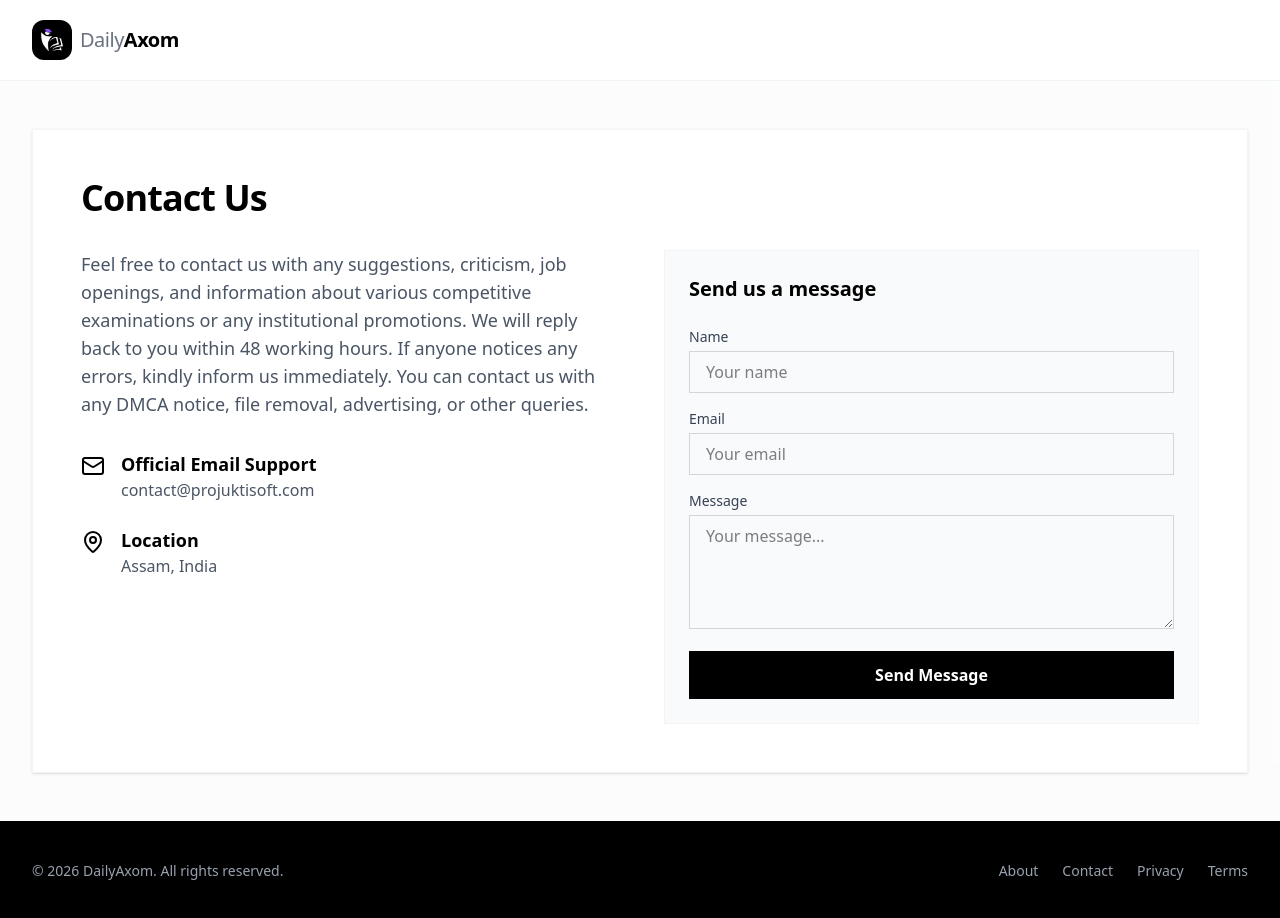
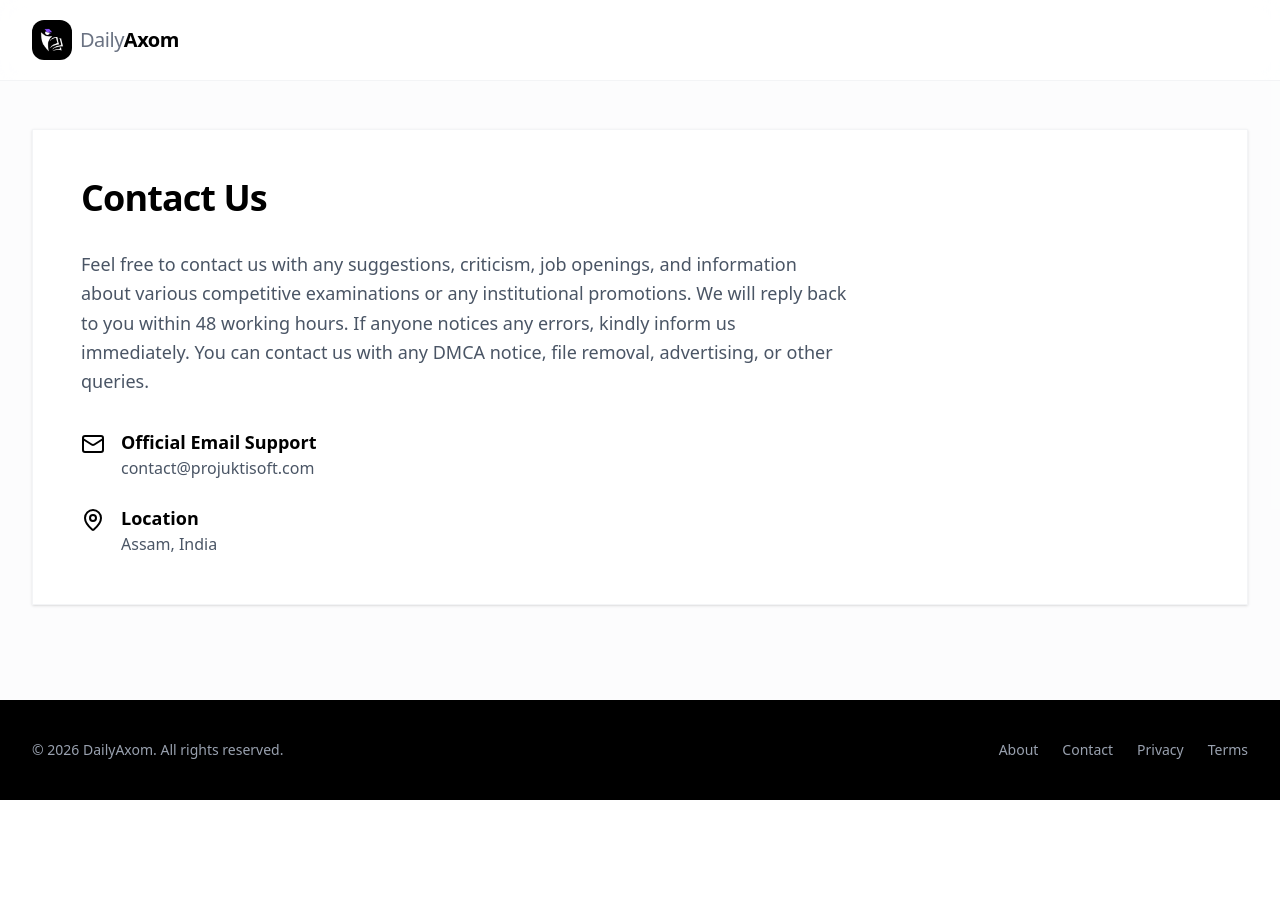
Before and after one commit to bloggerkhurshid/dailyaxom-tools, a React (Vite) app: page /contact in a window 1280 px wide. Shown: the top 918 px of the page. After the commit the page ends 800 px from the top, so only its background shows below. Built offline with nearby package versions, Linux system fonts and the light colour scheme.

Commit message:
UI tweaks: width fixes, icons, copy updates, remove contact form

```diff
--- a/package.json
+++ b/package.json
@@ -10,6 +10,7 @@
     "preview": "vite preview"
   },
   "dependencies": {
+    "@emailjs/browser": "^4.4.1",
     "html2pdf.js": "^0.14.0",
     "jspdf": "^4.2.1",
     "pdfjs-dist": "^6.0.227",
--- a/src/pages/Contact.jsx
+++ b/src/pages/Contact.jsx
@@ -8,9 +8,8 @@ export default function Contact() {
     <div className="max-w-7xl mx-auto bg-white p-8 md:p-12 shadow-sm border border-gray-100">
       <h1 className="text-4xl font-extrabold mb-8 tracking-tight">Contact Us</h1>
 
-      <div className="grid grid-cols-1 md:grid-cols-2 gap-12">
-        <div>
-          <p className="text-lg text-gray-600 mb-8">
+      <div className="max-w-3xl">
+        <p className="text-lg text-gray-600 mb-8 leading-relaxed">
           Feel free to contact us with any suggestions, criticism, job openings, and information about various competitive examinations or any institutional promotions. We will reply back to you within 48 working hours. If anyone notices any errors, kindly inform us immediately. You can contact us with any DMCA notice, file removal, advertising, or other queries.
         </p>
 
@@ -32,28 +31,6 @@ export default function Contact() {
           </div>
         </div>
       </div>
-
-        <div className="bg-gray-50 p-6 border border-gray-100">
-          <h3 className="font-bold text-xl mb-6">Send us a message</h3>
-          <form className="space-y-4" onSubmit={(e) => e.preventDefault()}>
-            <div>
-              <label className="block text-sm font-medium text-gray-700 mb-1">Name</label>
-              <input type="text" className="w-full px-4 py-2 border border-gray-300 focus:ring-black focus:border-black transition-colors" placeholder="Your name" />
-            </div>
-            <div>
-              <label className="block text-sm font-medium text-gray-700 mb-1">Email</label>
-              <input type="email" className="w-full px-4 py-2 border border-gray-300 focus:ring-black focus:border-black transition-colors" placeholder="Your email" />
-            </div>
-            <div>
-              <label className="block text-sm font-medium text-gray-700 mb-1">Message</label>
-              <textarea rows={4} className="w-full px-4 py-2 border border-gray-300 focus:ring-black focus:border-black transition-colors" placeholder="Your message..."></textarea>
-            </div>
-            <button type="submit" className="w-full bg-black text-white font-semibold py-3 hover:bg-gray-800 transition-colors">
-              Send Message
-            </button>
-          </form>
-        </div>
-      </div>
     </div>
     </>
   );
--- a/src/pages/tools/ImageCompressor.jsx
+++ b/src/pages/tools/ImageCompressor.jsx
@@ -115,7 +115,7 @@ export default function ImageCompressor() {
 
   return (
     <>
-    <SEO title="Image Compressor | Reduce Photo Size Online" description="Compress images without losing quality online. Reduce file size for faster uploads." url="/image-compressor" />
+    <SEO title="Image Compressor - Reduce Photo Size Online" description="Compress images without losing quality online. Reduce file size for faster uploads." url="/image-compressor" />
     <div className="max-w-7xl mx-auto space-y-12">
       <div className="grid grid-cols-1 md:grid-cols-2 gap-8">
         {/* Actions / Inputs */}
--- a/src/pages/tools/ImageConverter.jsx
+++ b/src/pages/tools/ImageConverter.jsx
@@ -93,7 +93,7 @@ export default function ImageConverter() {
 
   return (
     <>
-    <SEO title="Image Format Converter | JPG, PNG, WEBP" description="Convert images instantly between JPG, PNG, and WEBP formats online." url="/image-converter" />
+    <SEO title="Image Format Converter - JPG, PNG, WEBP" description="Convert images instantly between JPG, PNG, and WEBP formats online." url="/image-converter" />
     <div className="max-w-7xl mx-auto space-y-12">
       <div className="grid grid-cols-1 md:grid-cols-2 gap-8">
         {/* Actions / Inputs */}
--- a/src/pages/tools/ImageResizer.jsx
+++ b/src/pages/tools/ImageResizer.jsx
@@ -105,7 +105,7 @@ export default function ImageResizer() {
 
   return (
     <>
-    <SEO title="Free Image Resizer Tool | DailyAxom Tools" description="Resize images to passport size, ADRE photo, and custom dimensions online." url="/image-resizer" />
+    <SEO title="Free Image Resizer - DailyAxom Tools" description="Resize images to passport size, ADRE photo, and custom dimensions online." url="/image-resizer" />
     <div className="max-w-7xl mx-auto space-y-12">
       <div className="grid grid-cols-1 md:grid-cols-2 gap-8">
         {/* Actions / Inputs */}
--- a/src/pages/tools/ImagesToPdf.jsx
+++ b/src/pages/tools/ImagesToPdf.jsx
@@ -92,7 +92,7 @@ export default function ImagesToPdf() {
 
   return (
     <>
-    <SEO title="Images to PDF Converter | DailyAxom Tools" description="Convert multiple images to PDF online with quality control." url="/images-to-pdf" />
+    <SEO title="Images to PDF Converter - DailyAxom Tools" description="Convert multiple images to PDF online with quality control." url="/images-to-pdf" />
     <div className="max-w-7xl mx-auto space-y-12">
       <div className="grid grid-cols-1 md:grid-cols-2 gap-8">
 
--- a/src/pages/tools/PdfCompressor.jsx
+++ b/src/pages/tools/PdfCompressor.jsx
@@ -170,7 +170,7 @@ export default function PdfCompressor() {
 
   return (
     <>
-    <SEO title="PDF Compressor | Reduce PDF File Size Online" description="Compress PDF files online to specific target sizes entirely in your browser." url="/pdf-compressor" />
+    <SEO title="PDF Compressor - Reduce PDF File Size Online" description="Compress PDF files online to specific target sizes entirely in your browser." url="/pdf-compressor" />
     <div className="max-w-7xl mx-auto space-y-12">
       <div className="grid grid-cols-1 md:grid-cols-2 gap-8">
 
--- a/src/pages/tools/ResumeMaker.jsx
+++ b/src/pages/tools/ResumeMaker.jsx
@@ -75,7 +75,7 @@ export default function ResumeMaker() {
 
   return (
     <>
-    <SEO title="Free Online Resume Maker | DailyAxom Tools" description="Create a professional resume for job applications instantly." url="/resume-maker" />
+    <SEO title="Online Resume Maker - DailyAxom Tools" description="Create a professional resume for job applications instantly." url="/resume-maker" />
     <div className="max-w-7xl mx-auto space-y-12">
       <form onSubmit={generatePDF} className="space-y-8">
         {/* Step 1: Personal Details */}
```
Also changed, not shown: 1 other file (tests, documents, lock files or other folders). Lines whose indentation alone changed are shown as unchanged.
